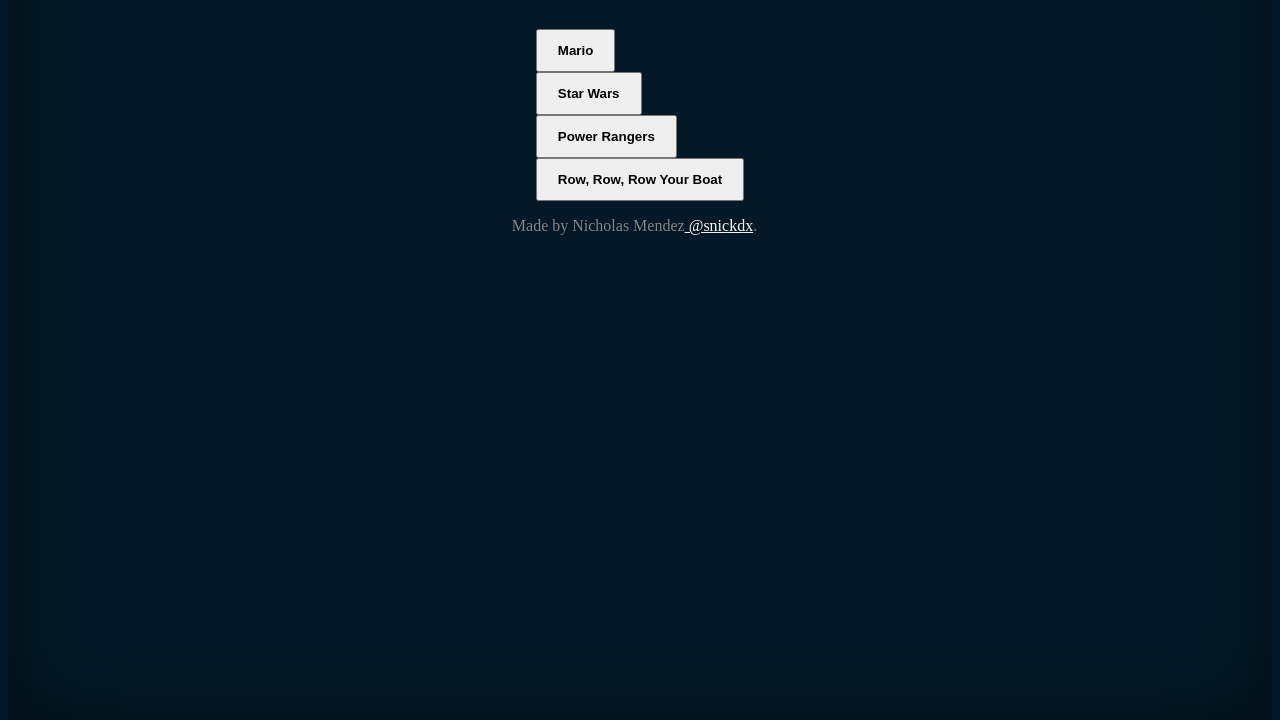
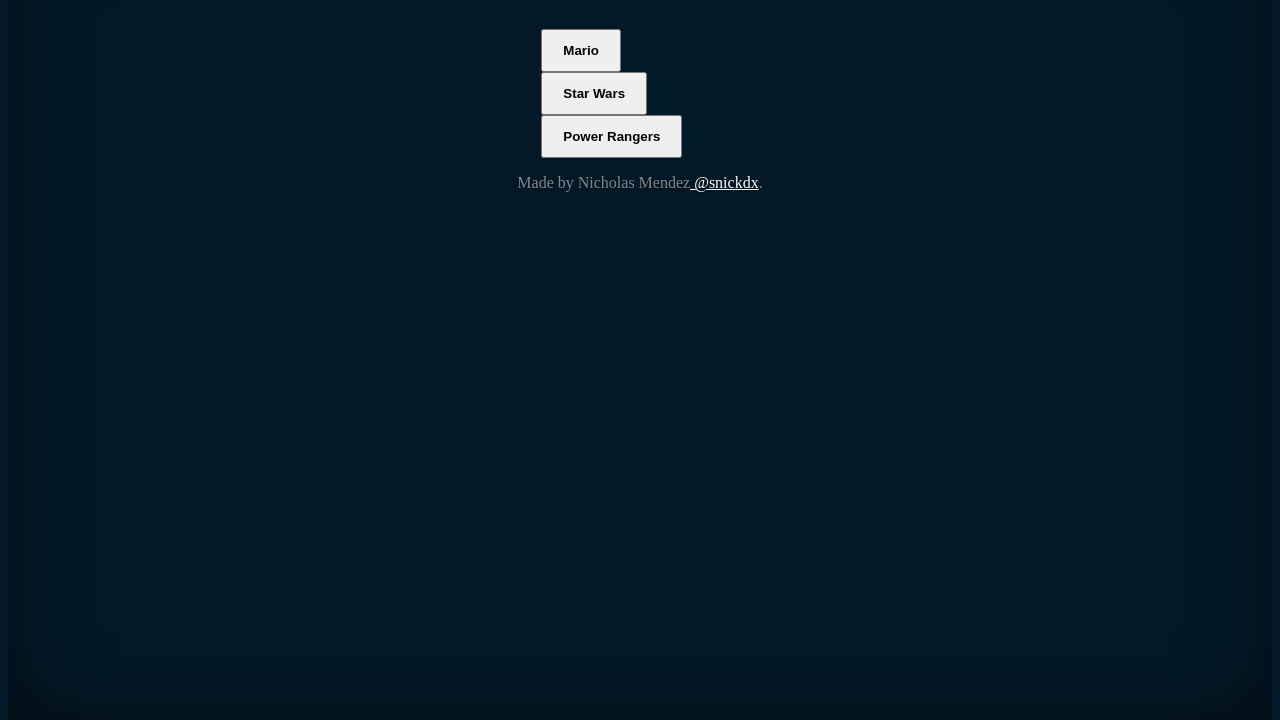
Before and after one commit to dquikbrwnfox/vybzer-remastered, a website: page www/index.html in a window 1280 px wide. Shown: the part 88-808 px from the top of the page. Drawn offline with nearby package versions, Linux system fonts and the light colour scheme.

Commit message:
Remove "Row, Row, Row Your Boat" button and its corresponding song

```diff
--- a/www/index.html
+++ b/www/index.html
@@ -82,9 +82,6 @@
       			<div>
 					<button type="button" onclick="play('Power Rangers')" class="btn btn-primary btn-lg btn-block">Power Rangers</button>
       			</div>
-            <div>
-              <button type="button" onclick="play('Row, Row, Row Your Boat')" class="btn btn-primary btn-lg btn-block">Row, Row, Row Your Boat</button>
-            </div>
       		</div>
       	</div>
       </main>
@@ -112,7 +109,6 @@
     		"Mario":[125, 75, 125, 275, 200, 275, 125, 75, 125, 275, 200, 600, 200, 600 ],
     		"Star Wars":[500, 110, 500, 110, 450, 110, 200, 110, 200, 110, 170, 40, 450, 110, 200, 110, 170, 40, 500],
     		"Power Rangers": [150, 150, 150, 150, 75, 75, 150, 150, 150, 150, 450],
-        "Row, Row, Row Your Boat": [262, 262, 294, 330, 330, 294, 262, 294, 330, 330, 294, 262, 294, 330, 262, 262]
     	}
 
     	function myAlert(song){
```
